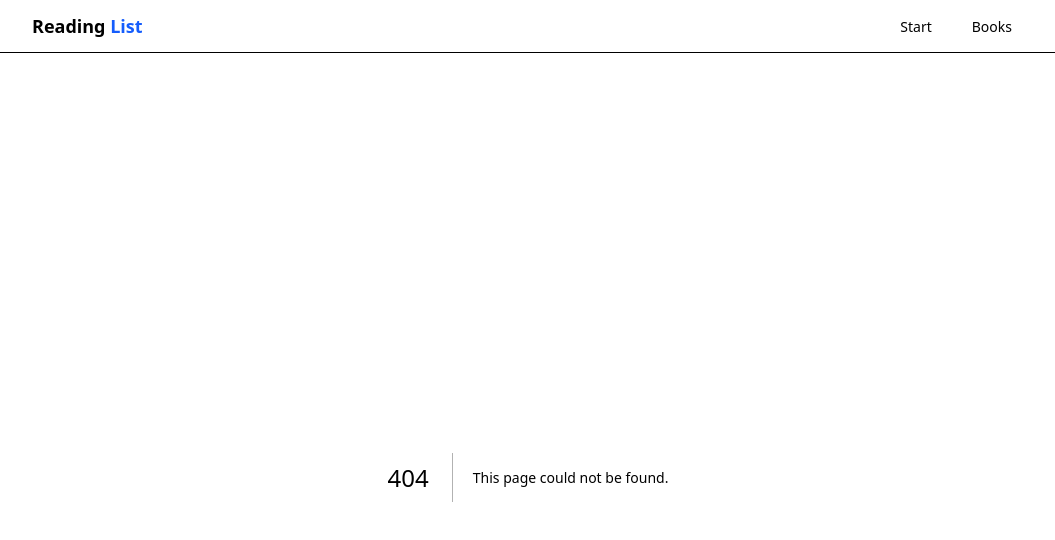
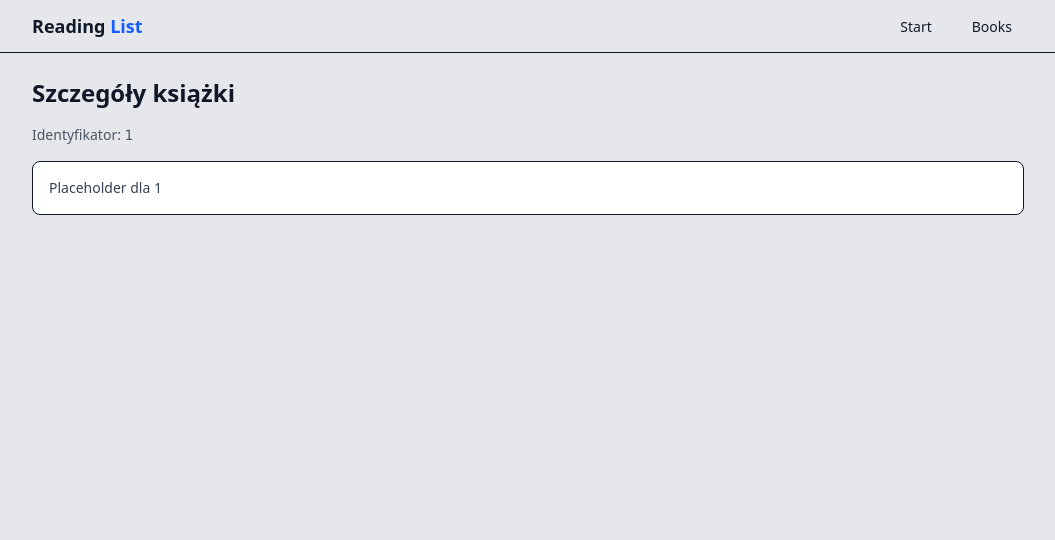
Before and after one commit to BartoszBee/reading-list, a Next.js app: page /books/1 in a window 1280 px wide. Before the commit this address had no page. Shown: the top 540 px of the page, without its empty margins (112-1167 px from the left). Built offline with nearby package versions, Linux system fonts and the light colour scheme.

Commit message:
book detail page added

```diff
--- /dev/null
+++ b/app/books/[id]/page.tsx
@@ -0,0 +1,28 @@
+import type { Metadata } from "next";
+
+type PageProps = {
+  params: { id: string };
+};
+
+export function generateMetadata({ params }: PageProps): Metadata {
+  return {
+    title: `Książka #${params.id} - Reading List`,
+  };
+}
+
+export default function BookDetailsPage({ params }: PageProps) {
+  return (
+    <section className="space-y-4">
+      <h2 className="text-2xl font-semibold">Szczegóły książki</h2>
+      <p className="text-sm text-gray-600">
+        Identyfikator: <span className="font-mono">{params.id}</span>
+      </p>
+
+      <div className="rounded-lg border bg-white p-4">
+        <p className="text-sm text-gray-700">
+         Placeholder dla {params.id}
+        </p>
+      </div>
+    </section>
+  );
+}
```
